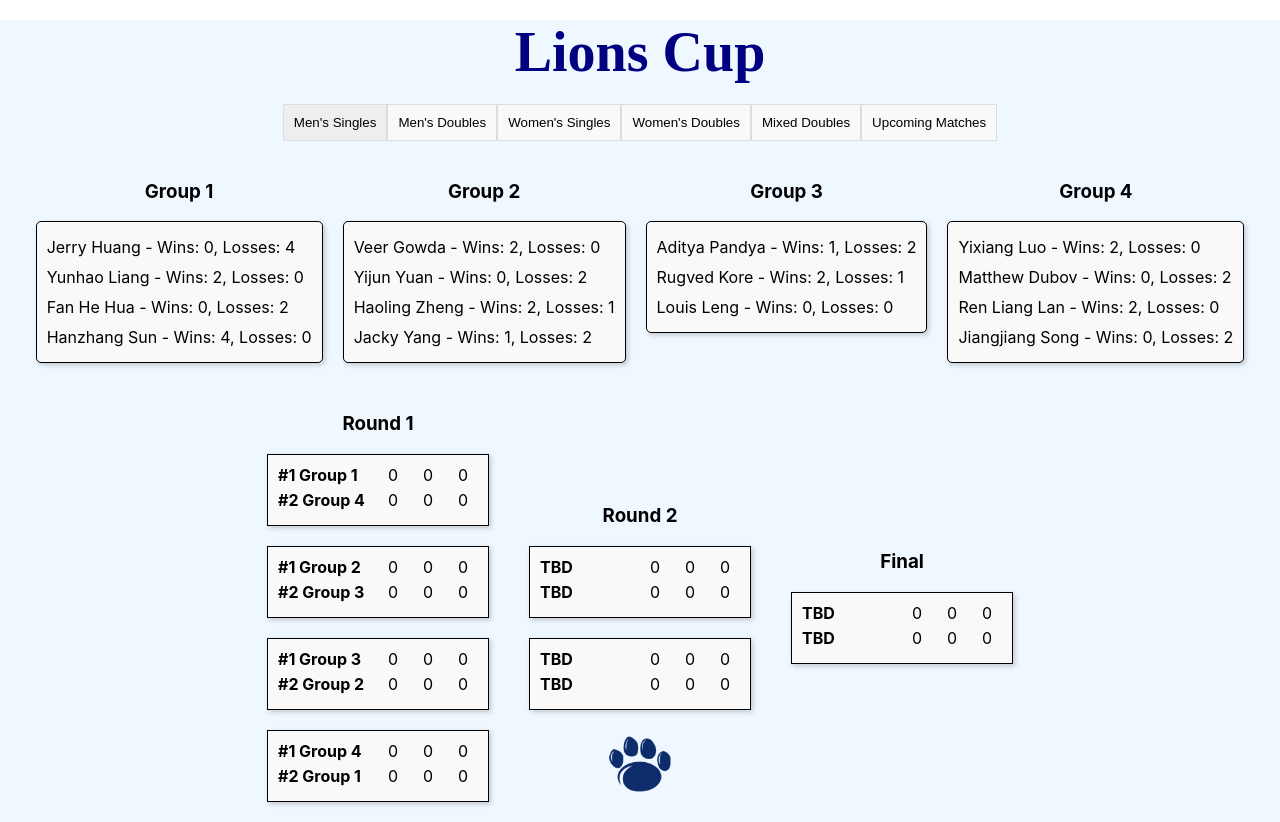
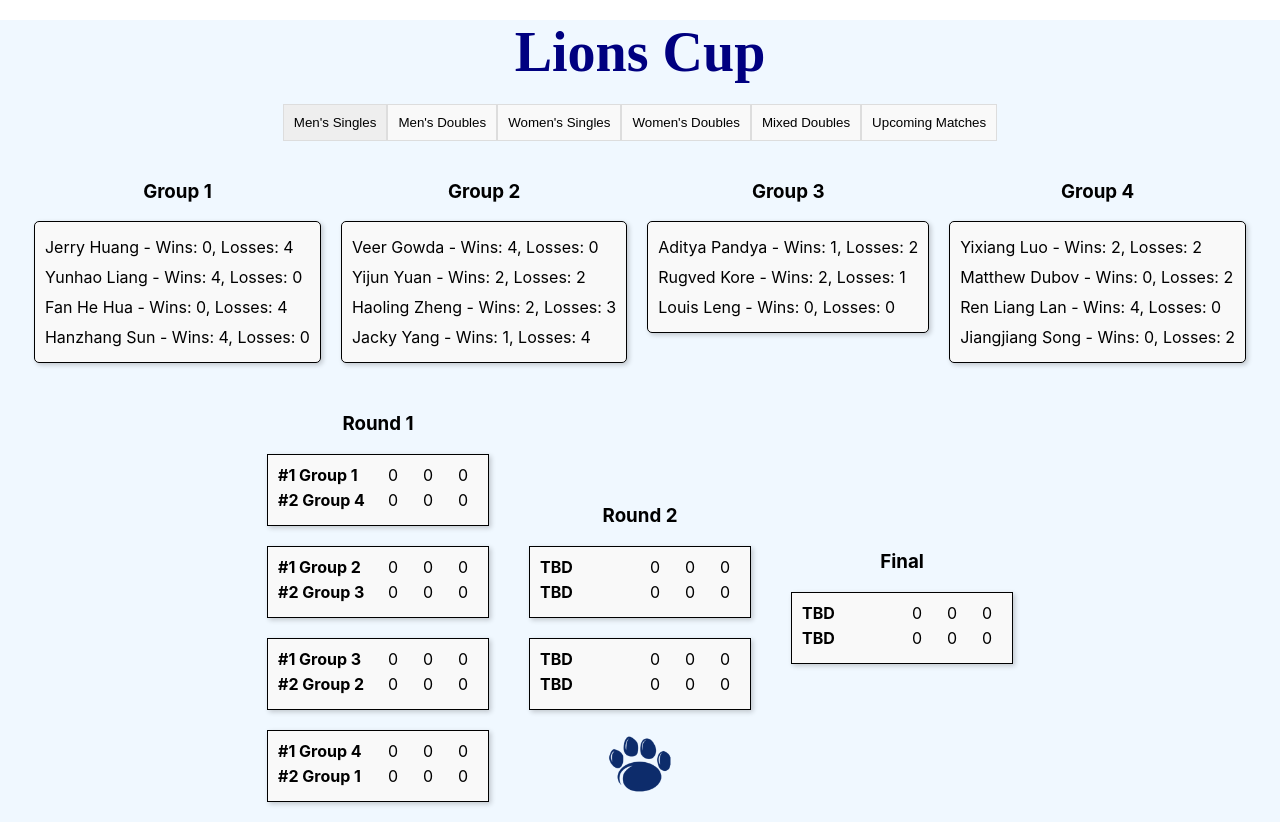
Before and after one commit to Spy12150/Tournament-Bracket, a React (Create React App) app: page / in a window 1280 px wide. Built offline with nearby package versions, Linux system fonts and the light colour scheme.

Commit message:
round 2 almost done

```diff
--- a/src/App.js
+++ b/src/App.js
@@ -91,17 +91,17 @@ const mockGroupData = {
       teams: [
 
         { name: 'Jerry Huang', wins: 0, losses: 4 },
-        { name: 'Yunhao Liang', wins: 2, losses: 0 },
-        { name: 'Fan He Hua', wins: 0, losses: 2 },
+        { name: 'Yunhao Liang', wins: 4, losses: 0 },
+        { name: 'Fan He Hua', wins: 0, losses: 4 },
         { name: 'Hanzhang Sun', wins: 4, losses: 0 }
       ]
     },
     {
       teams: [
-        { name: 'Veer Gowda', wins: 2, losses: 0 },
-        { name: 'Yijun Yuan', wins: 0, losses: 2 },
-        { name: 'Haoling Zheng', wins: 2, losses: 1 },
-        { name: 'Jacky Yang', wins: 1, losses: 2 },
+        { name: 'Veer Gowda', wins: 4, losses: 0 },
+        { name: 'Yijun Yuan', wins: 2, losses: 2 },
+        { name: 'Haoling Zheng', wins: 2, losses: 3 },
+        { name: 'Jacky Yang', wins: 1, losses: 4 },
       ]
     },
     {
@@ -114,9 +114,9 @@ const mockGroupData = {
     },
     {
       teams: [
-        { name: 'Yixiang Luo', wins: 2, losses: 0 },
+        { name: 'Yixiang Luo', wins: 2, losses: 2},
         { name: 'Matthew Dubov', wins: 0, losses: 2 },
-        { name: 'Ren Liang Lan', wins: 2, losses: 0 },
+        { name: 'Ren Liang Lan', wins: 4, losses: 0 },
         { name: 'Jiangjiang Song', wins: 0, losses: 2 },
       ]
     },
@@ -142,9 +142,9 @@ const mockGroupData = {
   "Women's Singles": [
     {
       teams: [
-        { name: 'Ruohan Zhu', wins: 0, losses: 2 },
+        { name: 'Ruohan Zhu', wins: 2, losses: 2 },
         { name: 'Sai Sadhana', wins: 2, losses: 2 },
-        { name: 'Sky Arthur', wins: 0, losses: 0 },
+        { name: 'Sky Arthur', wins: 0, losses: 2 },
         { name: 'Yue Yuan', wins: 4, losses: 0 }
 
       ]
```
